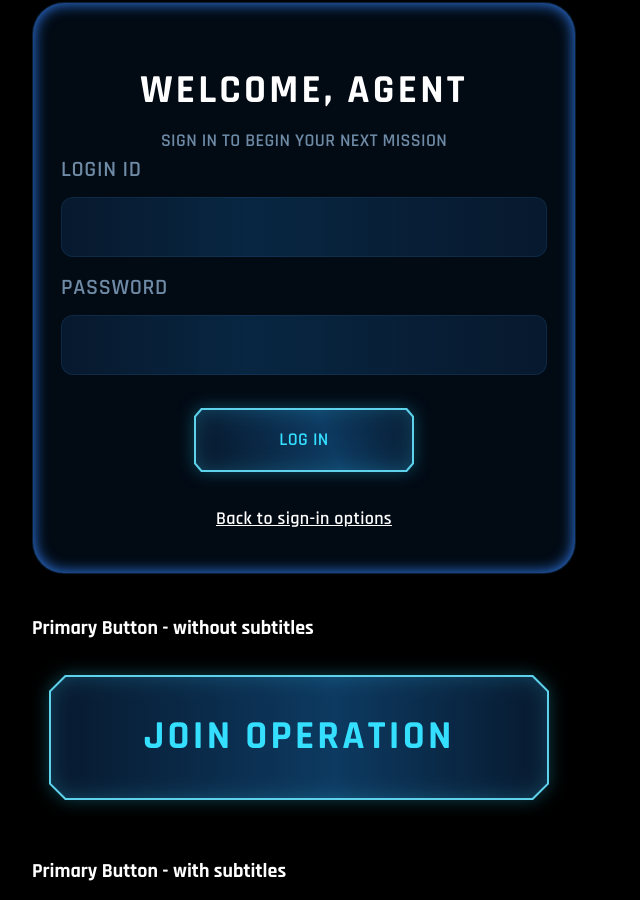
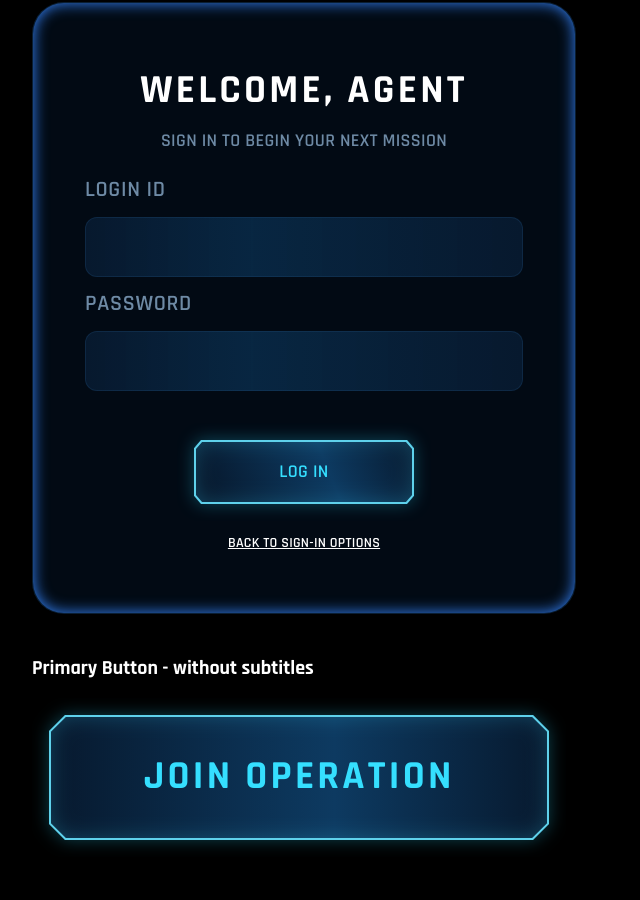
Before and after one commit to IlyasFounas/ft_transcendence, a React (Vite) app in the folder frontend/: page /components in a window 1280 px wide. Shown: the part 4458-5358 px from the top of the page, without its empty margins (0-640 px from the left). Built offline with nearby package versions, Linux system fonts and the light colour scheme; no server answers.

Commit message:
feat: responsive for AuthenticationLogin

```diff
--- a/frontend/src/components/authentication/AuthenticationLogin.tsx
+++ b/frontend/src/components/authentication/AuthenticationLogin.tsx
@@ -64,19 +64,29 @@ export default function AuthenticationLogin ({
             flex-col
             w-full
             items-center
-            gap-4
+            gap-3
+            py-5
+            sm:px-6
             "
         >
             <Input label="login id" type="login" value={loginId} onChange={setLoginId}/>
             <Input label="password" type="password" value={password} onChange={setPassword}/>
-            {error && <p>{error}</p>}
+
+            <div className="pt-2 text-status-red text-label-small sm:text-heading-small">
+                {error &&
+                    <p>{error}</p>
+                }
+            </div>
+
             <PrimaryButton size="small" onClick={handleLogin}>log in</PrimaryButton>
             <button
                 type="button"
                 className="
                     text-text-primary
                     underline
-                    text-heading-small
+                    text-label-small
+                    md:text-body-primary
+                    uppercase
                     cursor-pointer
                     transition
                     duration-150
```
